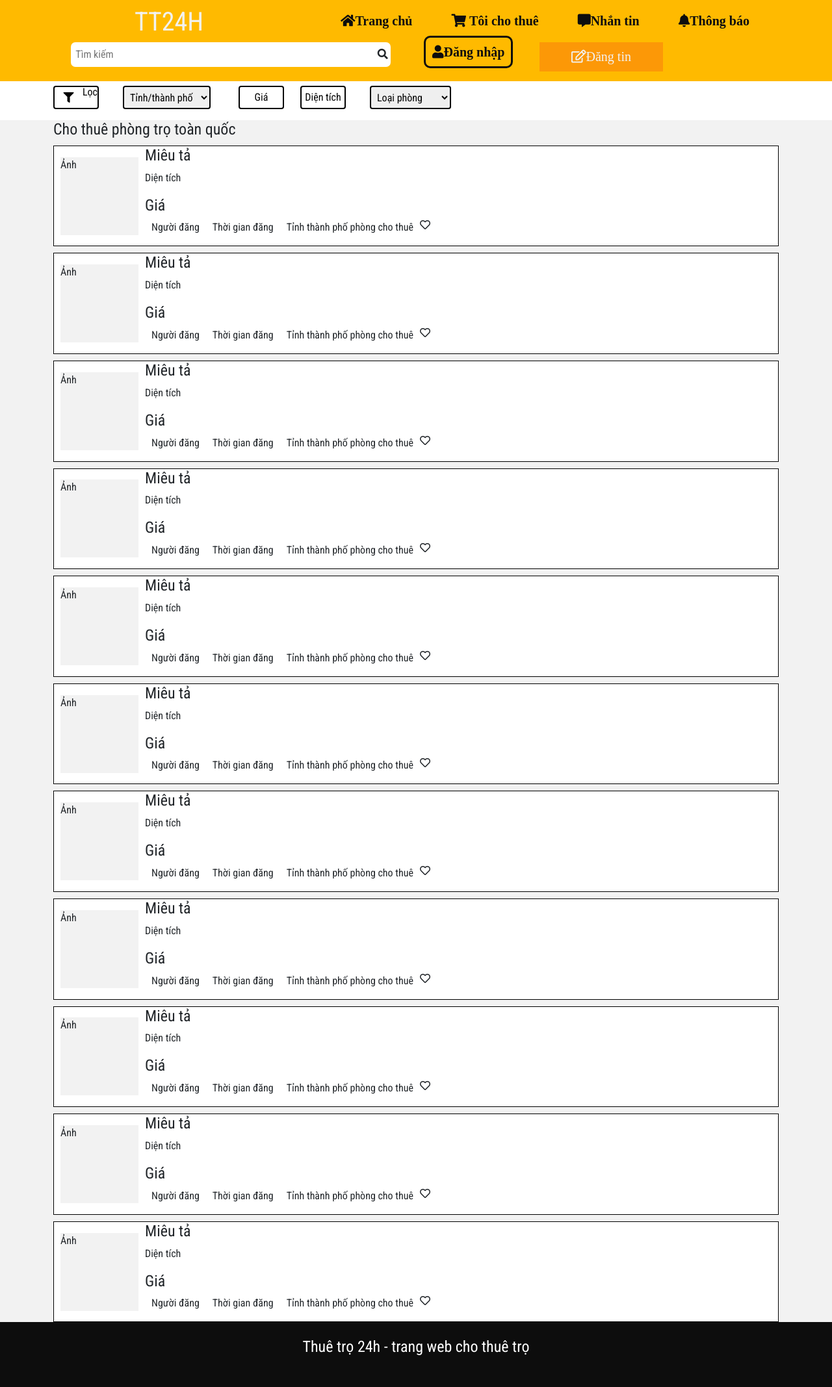
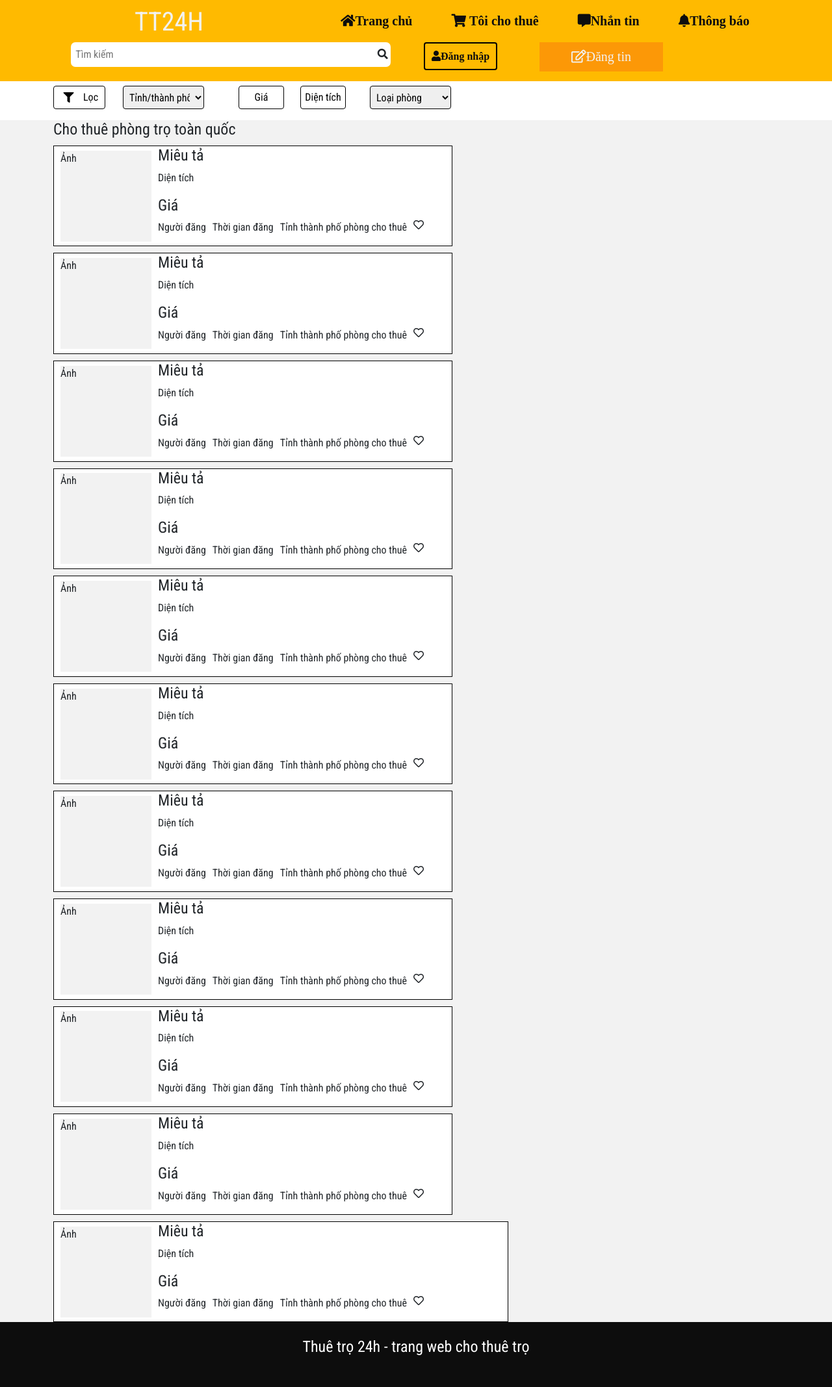
Before and after one commit to HaiNamNguyen3012/B-i-t-p-l-n-web, a PHP site: page /nguoichothue/nguoichothue.html in a window 1280 px wide. Shown: the whole page at 65% size. Run offline with PHP 8.4, Linux system fonts and the light colour scheme.

Commit message:
Update nguoichothue.css

```diff
--- a/nguoichothue/nguoichothue.css
+++ b/nguoichothue/nguoichothue.css
@@ -7,6 +7,9 @@
 
 
 /* header */
+
+
+/* up */
 
 header {
     height: 125px;
@@ -55,9 +58,15 @@ header .up .right ul li a:hover {
     color: #F2F2F2;
 }
 
+
+/* header down */
+
 header .down {
     height: 60px;
 }
+
+
+/* header down left */
 
 header .down .left #search {
     width: 90%;
@@ -78,25 +87,28 @@ header .down .left #icon-search {
 }
 
 
-/* header .down .center {} */
+/* header down center */
 
 header .down .center a {
-    padding: 5px;
-    font-size: 20px;
     color: #0D0D0D;
-    border: 3px solid #0D0D0D;
+    border: 2px solid black;
+    border-radius: 4px;
     padding: 10px;
-    border-radius: 10px;
 }
 
 header .down .center a:hover {
-    padding: 5px;
-    font-size: 20px;
     color: #f2f2f2;
-    border: 3px solid #f2f2f2;
+    border: 2px solid #f2f2f2;
+    border-radius: 4px;
     padding: 10px;
-    border-radius: 10px;
 }
+
+header .down .center a i {
+    margin-top: 13px;
+}
+
+
+/* header down right */
 
 header .down .right {
     text-align: center;
@@ -130,27 +142,31 @@ header .down .right a {
 }
 
 .filter .filter-children .filter-children-children button {
-    width: 70px;
+    width: 80px;
     height: 36px;
     display: flex;
     align-items: center;
     background: #ffffff;
-    border: 2px solid black;
+    border: 1.5px solid black;
     border-radius: 4px;
 }
 
-.filter i {
-    width: 65px;
+.filter .filter-children .filter-children-children button i {
+    width: 45px;
     padding-left: 5px;
     padding-right: 5px;
 }
 
+.filter .filter-children .filter-children-children button p {
+    margin: 0;
+}
+
 .filter .filter-children .city #city {
-    width: 135px;
+    width: 75%;
     height: 36px;
     margin-left: 12px;
     padding: 5px;
-    border: 2px solid black;
+    border: 1.5px solid black;
     border-radius: 4px;
 }
 
@@ -158,7 +174,7 @@ header .down .right a {
     width: 70px;
     height: 36px;
     background: #ffffff;
-    border: 2px solid black;
+    border: 1.5px solid black;
     border-radius: 4px;
 }
 
@@ -166,7 +182,7 @@ header .down .right a {
     width: 70px;
     height: 36px;
     background: #ffffff;
-    border: 2px solid black;
+    border: 1.5px solid black;
     border-radius: 4px;
 }
 
@@ -175,7 +191,7 @@ header .down .right a {
     height: 36px;
     margin-left: 12px;
     padding: 5px;
-    border: 2px solid black;
+    border: 1.5px solid black;
     border-radius: 4px;
 }
 
@@ -191,6 +207,15 @@ header .down .right a {
     width: 100%;
 }
 
+.main-content .main-content-header {
+    width: 100%;
+    height: 70px;
+}
+
+.main-content .main-content-header h4 {
+    margin-top: 10px;
+}
+
 .content .main-content #phong1,
 .content .main-content #phong2,
 .content .main-content #phong3,
@@ -201,6 +226,7 @@ header .down .right a {
 .content .main-content #phong8,
 .content .main-content #phong9,
 .content .main-content #phong10 {
+    width: 55%;
     background-color: #ffffff;
     display: flex;
     align-items: center;
@@ -211,6 +237,7 @@ header .down .right a {
 }
 
 .content .main-content #phong11 {
+    width: 700px;
     background-color: #ffffff;
     display: flex;
     align-items: center;
@@ -230,8 +257,8 @@ header .down .right a {
 .content .main-content #phong9 .left,
 .content .main-content #phong10 .left,
 .content .main-content #phong11 .left {
-    width: 120px;
-    height: 120px;
+    width: 140px;
+    height: 140px;
     margin-left: 10px;
     margin-right: 10px;
     background-color: #f2f2f2;
@@ -262,7 +289,8 @@ header .down .right a {
 .content .main-content #phong9 .right #thong-tin-co-ban9 p,
 .content .main-content #phong10 .right #thong-tin-co-ban10 p,
 .content .main-content #phong11 .right #thong-tin-co-ban11 p {
-    padding: 0 10px;
+    padding-left: 0;
+    padding-right: 10px;
 }
 
 footer {
```
